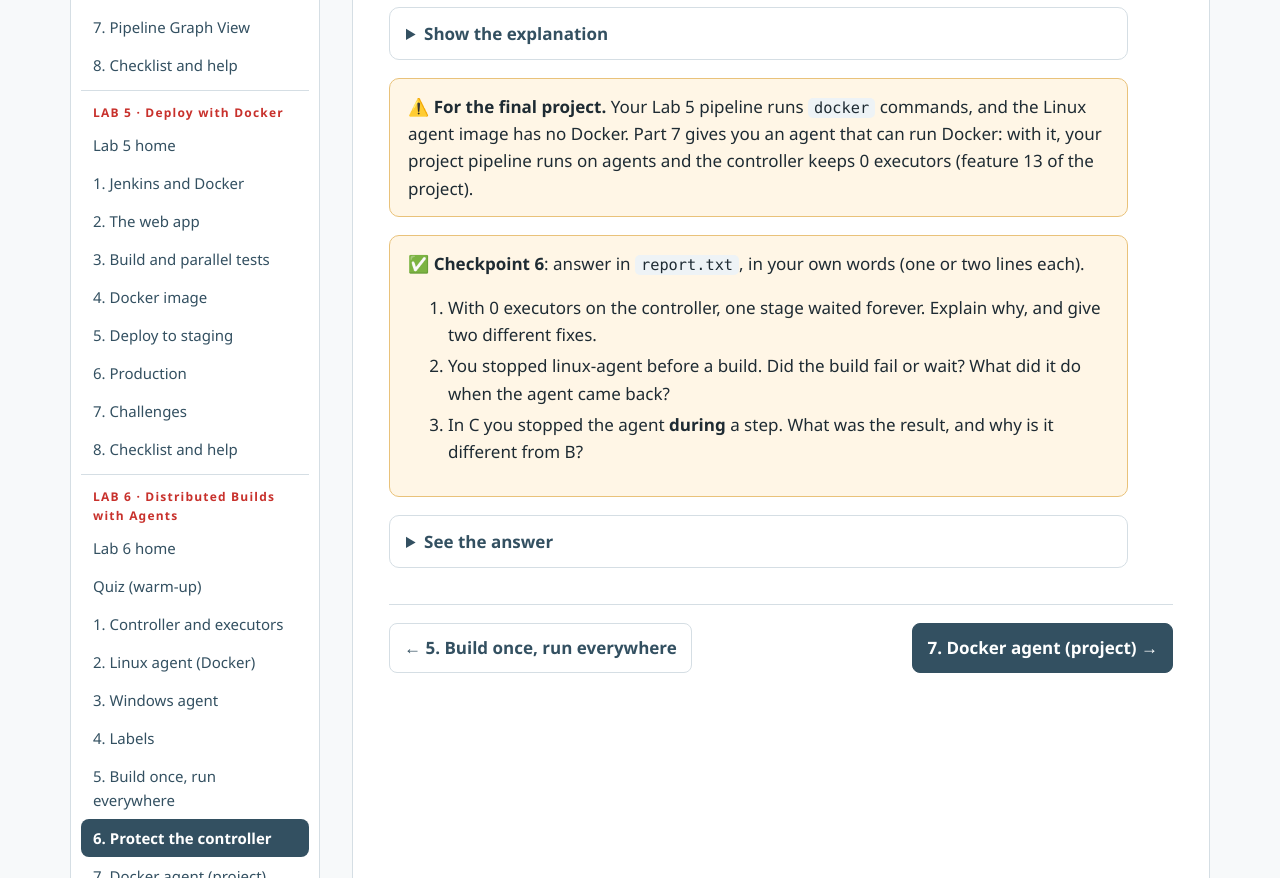
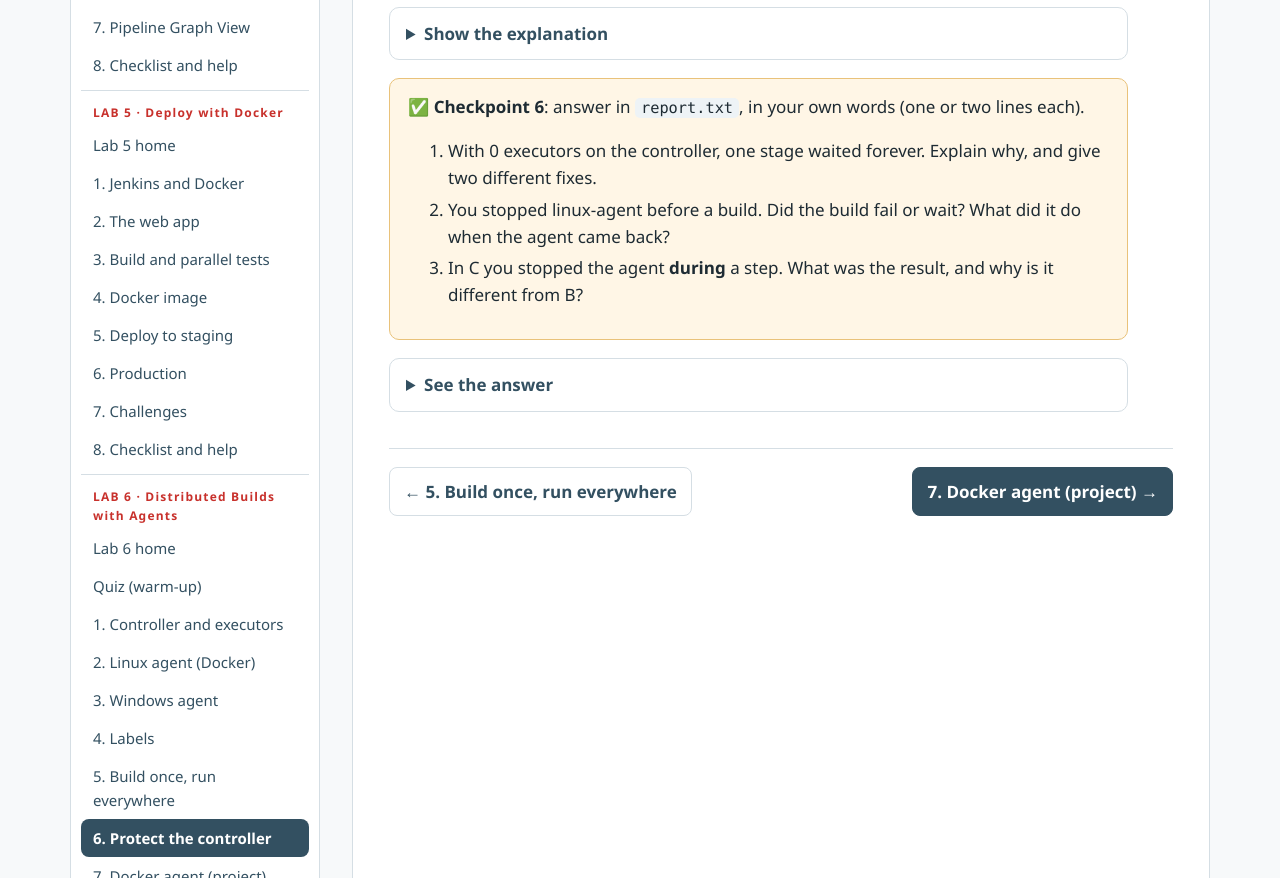
Before and after one commit to nouhakhyari-sys/jenkins-lab, a plain HTML site: page preview-lab6-cdde2e5f/lab6-6-protect-the-controller.html in a window 1280 px wide. Shown: the part 1804-2682 px from the top of the page. Drawn offline with Linux system fonts and the light colour scheme.

Commit message:
Lab 6 preview: remove project note from part 6
Co-Authored-By: Claude Opus 5.5 <noreply@anthropic.com>
Claude-Session: https://claude.ai/code/session_01QmXQCWgMqLWgpCo8kcuSW4

```diff
--- a/preview-lab6-cdde2e5f/lab6-6-protect-the-controller.html
+++ b/preview-lab6-cdde2e5f/lab6-6-protect-the-controller.html
@@ -38,7 +38,6 @@
 <aside class="note">🔮 <b>Predict first.</b> Write your answer down <b>before</b> you run, then compare.<ol><li>Case B: the build waited and continued. Will this one also wait and continue where it stopped?</li></ol></aside>
 <div class="prose"><ol><li><b>Build Now</b> and open the <b>Console Output</b>. When you see <i>step 5 of 60</i>, run <code>docker stop linux-agent</code>.</li><li>Watch the console: what does Jenkins write?</li><li>Run <code>docker start linux-agent</code> and watch the end of the build (it can take a minute).</li></ol></div>
 <details><summary>Show the explanation</summary><div class="prose"><p>The console says that Jenkins <b>cannot contact linux-agent</b>. <code>docker stop</code> killed the loop that was running in the container: the work done so far is lost. When the agent comes back, Jenkins finds that the command is not running any more, and the build ends <b>red</b> (FAILURE, often <i>script returned exit code -1</i>). It does not restart the step by itself.</p><table class="t"><thead><tr><th>The agent stops…</th><th>Result</th></tr></thead><tbody><tr><td>before the build gets it (B)</td><td>the build <b>waits</b>, then runs when the agent is back</td></tr><tr><td>during a step (C)</td><td>the build <b>fails</b>: the step must be run again</td></tr></tbody></table><p>That is why a timeout (challenge 3 of part 8) and a second agent with the same label (part 7) matter in production.</p></div></details>
-<aside class="note">⚠️ <b>For the final project.</b> Your Lab 5 pipeline runs <code>docker</code> commands, and the Linux agent image has no Docker. Part 7 gives you an agent that can run Docker: with it, your project pipeline runs on agents and the controller keeps 0 executors (feature 13 of the project).</aside>
 <aside class="note">✅ <b>Checkpoint 6</b>: answer in <code>report.txt</code>, in your own words (one or two lines each).<ol><li>With 0 executors on the controller, one stage waited forever. Explain why, and give two different fixes.</li><li>You stopped linux-agent before a build. Did the build fail or wait? What did it do when the agent came back?</li><li>In C you stopped the agent <b>during</b> a step. What was the result, and why is it different from B?</li></ol></aside>
 <details><summary>See the answer</summary><div class="prose"><ol><li>The controller has 0 executors and both agents only accept jobs <b>with a matching label</b>. <code>agent any</code> has no label: no node accepts it, so it waits. Fix 1: give the stage a label, for example <code>agent { label 'linux || windows' }</code>. Fix 2: on one agent, set <b>Usage</b> to <b>Use this node as much as possible</b>.</li><li>It <b>waited</b> in the queue (“linux-agent is offline” / “Waiting for next available executor”). Nothing failed. When the agent came back, the build <b>started by itself</b>. A build only fails if the agent disappears <b>during</b> the build.</li><li>The build <b>failed</b>. The command was running <b>on the agent</b>; <code>docker stop</code> killed it, so its work was lost and Jenkins cannot continue it. Before the build (B), nothing had started yet, so waiting was enough. A step that is interrupted must be run again.</li></ol></div></details>
     <div class="pager"><a class="prev" href="lab6-5-build-once-run-everywhere.html">← 5. Build once, run everywhere</a><a class="next" href="lab6-7-docker-agent.html">7. Docker agent (project) →</a></div>
```
